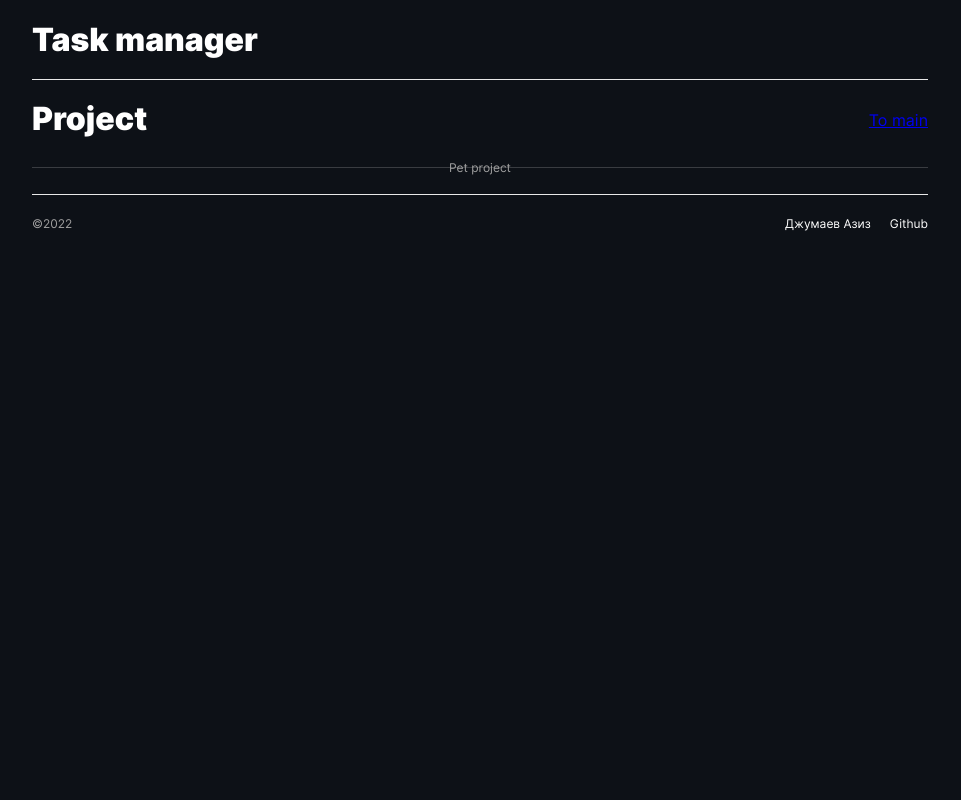
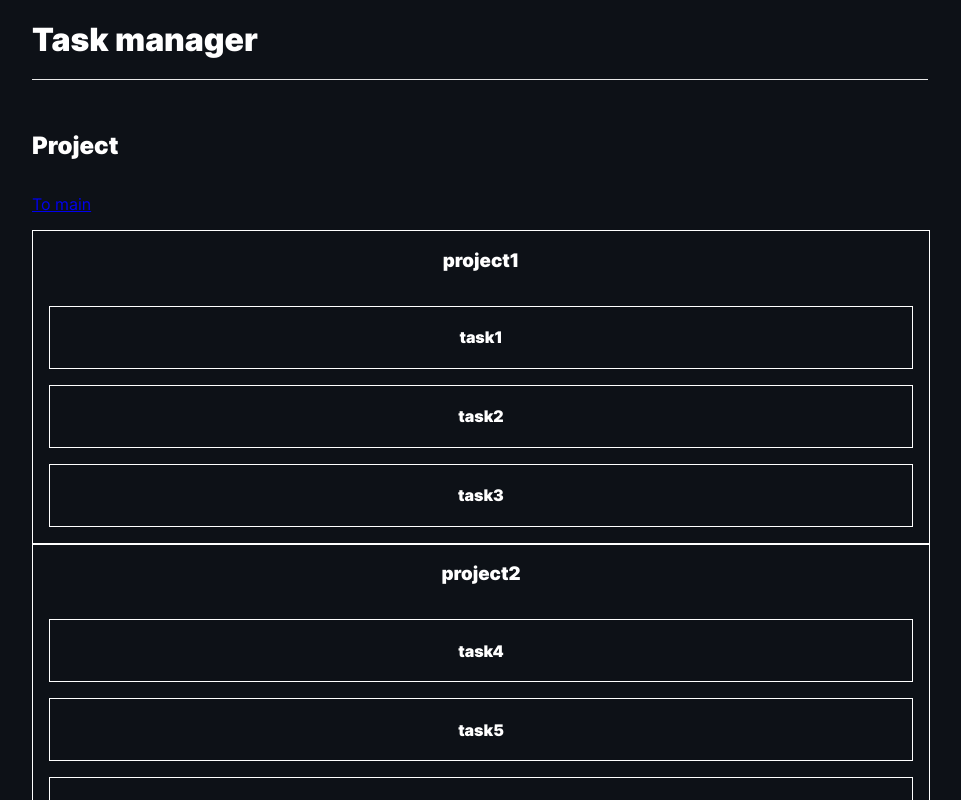
Before and after one commit to AzizJP/task-manager, a React app: page /project/1 in a window 1280 px wide. Shown: the top 800 px of the page, without its empty margins (160-1121 px from the left). Built offline with nearby package versions, Linux system fonts and the light colour scheme.

Commit message:
feat: add dnd

```diff
--- a/package.json
+++ b/package.json
@@ -14,6 +14,7 @@
     "@svgr/webpack": "^6.5.0",
     "depcheck": "^1.4.3",
     "react": "^18.2.0",
+    "react-beautiful-dnd": "^13.1.1",
     "react-dom": "^18.2.0",
     "react-router-dom": "^6.4.2",
     "typescript": "^4.8.4",
@@ -28,6 +29,7 @@
     "@babel/preset-react": "^7.18.6",
     "@babel/preset-typescript": "^7.18.6",
     "@types/react": "^18.0.22",
+    "@types/react-beautiful-dnd": "^13.1.2",
     "@types/react-dom": "^18.0.7",
     "@types/react-router-dom": "^5.3.3",
     "@typescript-eslint/eslint-plugin": "^5.41.0",
--- a/src/components/Main/ProjectCard/ProjectCard.scss
+++ b/src/components/Main/ProjectCard/ProjectCard.scss
@@ -1,7 +1,7 @@
 $layout-breakpoint-small: 768px;
 $layout-breakpoint-medium: 1280px;
 
-.project {
+.project-card {
   display: flex;
   justify-content: space-between;
   align-items: center;
@@ -40,7 +40,7 @@ $layout-breakpoint-medium: 1280px;
 }
 
 @media screen and (min-width: $layout-breakpoint-small) {
-  .project {
+  .project-card {
     &__link {
       font-size: 1rem;
       line-height: 1.2rem;
@@ -49,7 +49,7 @@ $layout-breakpoint-medium: 1280px;
 }
 
 @media screen and (min-width: $layout-breakpoint-medium) {
-  .project {
+  .project-card {
     &__link {
       font-size: 1.2rem;
       line-height: 1.5rem;
--- a/src/components/Main/ProjectCard/ProjectCard.tsx
+++ b/src/components/Main/ProjectCard/ProjectCard.tsx
@@ -13,18 +13,18 @@ interface ProjectCardProp {
 const ProjectCard: FC<ProjectCardProp> = memo(
   ({project, handleDeleteProject}) => {
     return (
-      <div className="project" key={project.id}>
-        <div className="project__link-wrapper">
+      <div className="project-card" key={project.id}>
+        <div className="project-card__link-wrapper">
           <Link
             to={`/project/${project.title}-${project.id}`}
-            className="project__link link_hover"
+            className="project-card__link link_hover"
           >
             {project.title}
           </Link>
         </div>
         <button
           onClick={() => handleDeleteProject(project.id)}
-          className="button button_hover project__button"
+          className="button button_hover project-card__button"
           type="button"
         >
           Close project
--- a/src/components/Project/Project.scss
+++ b/src/components/Project/Project.scss
@@ -0,0 +1,40 @@
+.project {
+  display: flex;
+  flex-grow: 1;
+
+  &__wrapper {
+    display: flex;
+    flex-direction: column;
+    padding: 2rem 0;
+    flex-grow: 1;
+    gap: 1rem;
+  }
+
+  &__sections {
+    display: flex;
+    flex-direction: column;
+  }
+
+  &__section {
+    display: flex;
+    flex-direction: column;
+    align-items: center;
+    width: 100%;
+    min-height: 10rem;
+    border: 1px solid white;
+  }
+
+  &__section-tasks {
+    width: 100%;
+  }
+}
+
+.task {
+  margin: 1rem;
+  min-height: 2rem;
+  border: 1px solid white;
+
+  &__title {
+    text-align: center;
+  }
+}
--- a/src/components/Project/Project.tsx
+++ b/src/components/Project/Project.tsx
@@ -1,13 +1,132 @@
 import {FC, memo} from 'react';
+import {
+  // DragDropContext,
+  Draggable,
+  Droppable,
+  // DropResult,
+} from 'react-beautiful-dnd';
 import {Link} from 'react-router-dom';
 
 import './Project.scss';
 
+const sectionsData = [
+  {
+    title: 'project1',
+    id: '1',
+    tasks: [
+      {
+        title: 'task1',
+        id: '1',
+      },
+      {
+        title: 'task2',
+        id: '2',
+      },
+      {
+        title: 'task3',
+        id: '3',
+      },
+    ],
+  },
+  {
+    title: 'project2',
+    id: '2',
+    tasks: [
+      {
+        title: 'task4',
+        id: '4',
+      },
+      {
+        title: 'task5',
+        id: '5',
+      },
+      {
+        title: 'task6',
+        id: '6',
+      },
+    ],
+  },
+  {
+    title: 'project3',
+    id: '3',
+    tasks: [
+      {
+        title: 'task7',
+        id: '7',
+      },
+      {
+        title: 'task8',
+        id: '8',
+      },
+      {
+        title: 'task9',
+        id: '9',
+      },
+    ],
+  },
+];
+
 const Project: FC = memo(() => {
+  // const [sections, setSections] = useState(sectionsData);
+
+  // const handleOnDragEnd = useCallback(
+  //   (result: DropResult) => {
+  //     const items = Array.from(sections);
+  //     const [reorderedItem] = items.splice(result.source.index, 1);
+  //     items.splice(result.destination.index, 0, reorderedItem);
+  //     setSections(items);
+  //     console.log(result);
+  //   },
+  //   [sections],
+  // );
+
   return (
     <section className="project">
-      <h1 className="project__title">Project</h1>
-      <Link to="/">To main</Link>
+      <div className="project__wrapper">
+        <h2 className="project__title">Project</h2>
+        <Link to="..">To main</Link>
+        <div className="project__sections">
+          {sectionsData.map(item => (
+            <Droppable droppableId="sections" key={item.id}>
+              {provided => (
+                <div
+                  className="project__section"
+                  ref={provided.innerRef}
+                  {...provided.droppableProps}
+                >
+                  <h3 className="project__section-title">
+                    {item.title}
+                  </h3>
+                  <div className="project__section-tasks">
+                    {item.tasks.map((task, index) => (
+                      <Draggable
+                        key={task.id}
+                        draggableId={task.id}
+                        index={index}
+                      >
+                        {provided => (
+                          <div
+                            key={task.id}
+                            className="task"
+                            ref={provided.innerRef}
+                            {...provided.draggableProps}
+                            {...provided.dragHandleProps}
+                          >
+                            <h4 className="task__title">
+                              {task.title}
+                            </h4>
+                          </div>
+                        )}
+                      </Draggable>
+                    ))}
+                  </div>
+                  {provided.placeholder}
+                </div>
+              )}
+            </Droppable>
+          ))}
+        </div>
+      </div>
     </section>
   );
 });
--- a/src/index.tsx
+++ b/src/index.tsx
@@ -1,17 +1,19 @@
 import {StrictMode} from 'react';
+import {DragDropContext} from 'react-beautiful-dnd';
 import {createRoot} from 'react-dom/client';
 import {BrowserRouter} from 'react-router-dom';
 
 import './index.css';
 
 import App from './components/App/App';
-
 const domContainer = document.getElementById('root');
 const root = createRoot(domContainer);
 root.render(
   <StrictMode>
     <BrowserRouter>
-      <App />
+      <DragDropContext onDragEnd={() => {}}>
+        <App />
+      </DragDropContext>
     </BrowserRouter>
   </StrictMode>,
 );
--- a/webpack.config.js
+++ b/webpack.config.js
@@ -13,6 +13,7 @@ module.exports = {
   },
   mode: 'development',
   devServer: {
+    historyApiFallback: true,
     static: path.resolve(__dirname, './dist'),
     compress: true,
     port: 3000,
```
